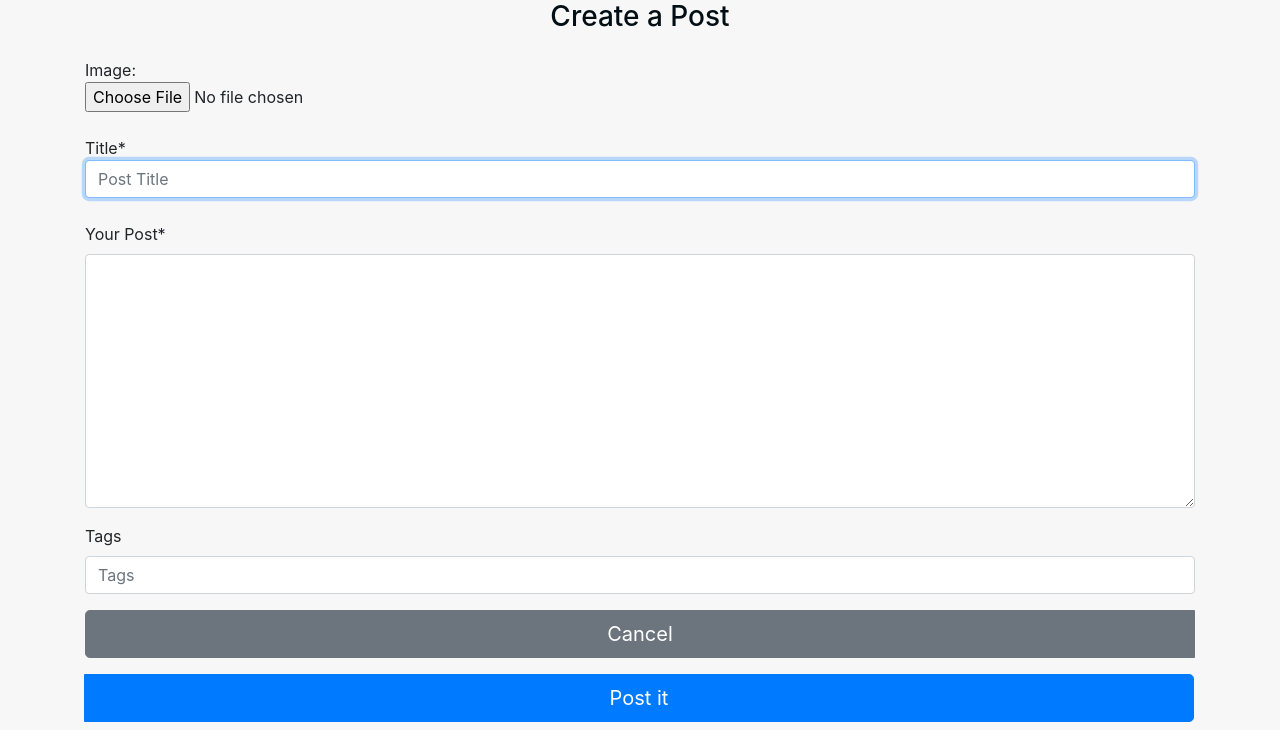
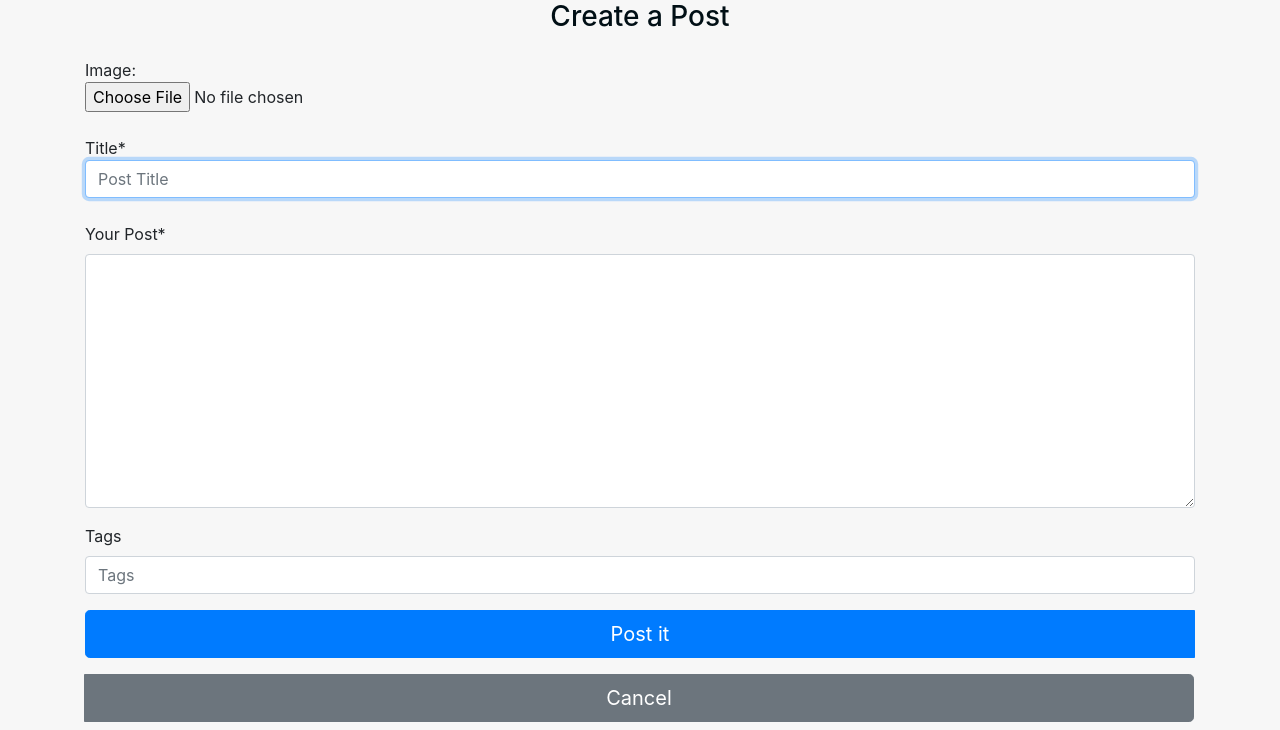
Before and after one commit to annavelarde/calathea, a Node server app: page /posts/create in a window 1280 px wide. Shown: the part 110-840 px from the top of the page. Run offline with Node 20, Linux system fonts and the light colour scheme; the visitor is signed in with stand-in values (Sample User, id 1); some libraries are stand-ins or nearby versions.

Commit message:
minor changes

```diff
--- a/views/posts/post-create.hbs
+++ b/views/posts/post-create.hbs
@@ -64,8 +64,8 @@
 			role="group"
 			aria-label="Basic mixed styles example"
 		>
+			<button class="w-100 btn btn-lg btn-primary mb-3" type="submit">Post it</button>
 			<a class="btn btn-secondary btn-lg btn-block" href="/">Cancel</a>
-			<button class="w-100 btn btn-lg btn-primary mt-3" type="submit">Post it</button>
 		</div>
 
 	</form>
```
